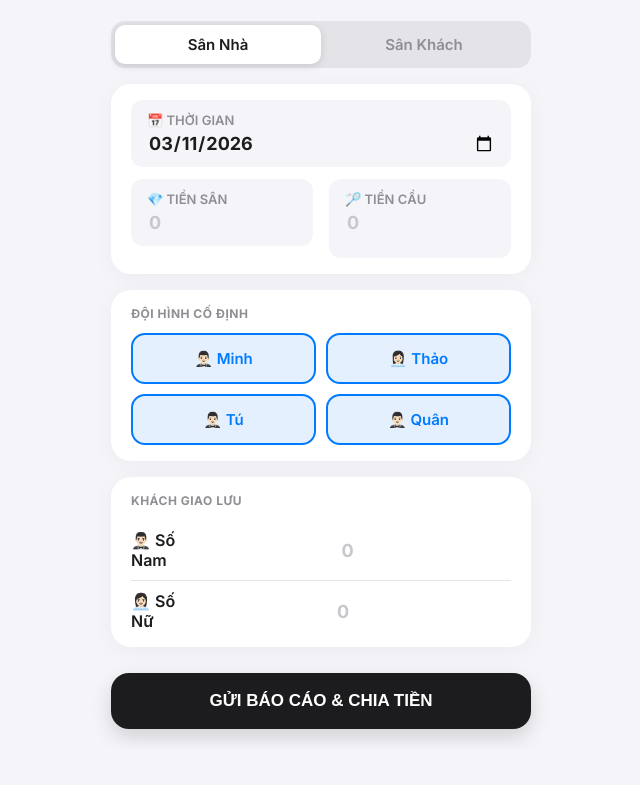
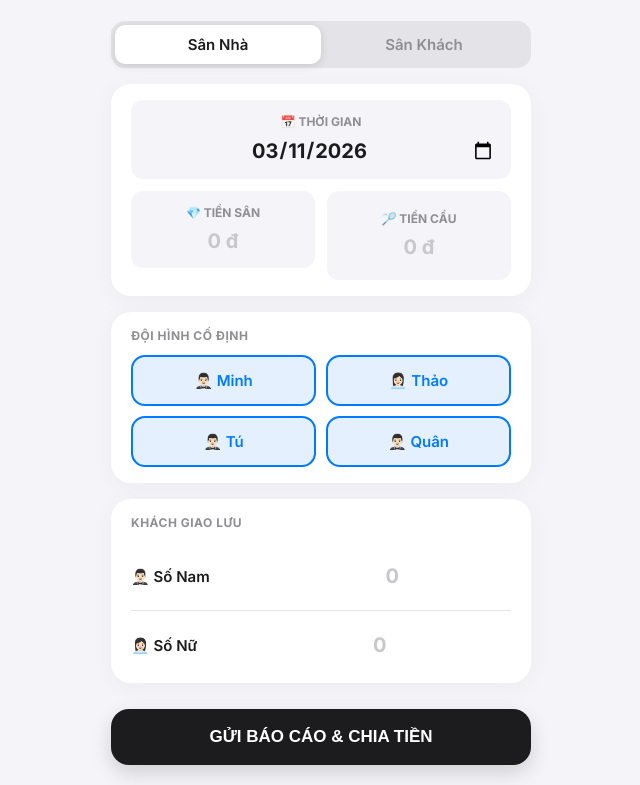
Before and after one commit to minhnb0503/quan-ly-cau-long, a plain HTML site: page index.html in a window 1280 px wide. Shown: the part 54-839 px from the top of the page, without its empty margins (319-959 px from the left). Before the commit the page ends 803 px from the top, so only its background shows below. Drawn offline with Linux system fonts and the light colour scheme.

Commit message:
Update index.html

```diff
--- a/index.html
+++ b/index.html
@@ -83,22 +83,34 @@
       color: var(--text-sub); margin-bottom: 12px; letter-spacing: 0.5px;
     }
 
-    .row { display: flex; gap: 16px; }
-    .col { flex: 1; }
+    /* CĂN CHỈNH ROW & COL CHO CÂN ĐỐI TUYỆT ĐỐI */
+    .row { display: flex; gap: 12px; align-items: stretch; }
+    .col { flex: 1 1 0; display: flex; flex-direction: column; }
 
-    /* INPUTS */
-    .input-wrapper { background: var(--bg); border-radius: 12px; padding: 12px 16px; margin-bottom: 12px;}
+    /* INPUTS CƠ BẢN ĐƯỢC CĂN GIỮA */
+    .input-wrapper {
+      background: var(--bg); border-radius: 12px; padding: 14px 16px; margin-bottom: 12px;
+      display: flex; flex-direction: column; justify-content: center; align-items: center;
+    }
     .input-wrapper:last-child { margin-bottom: 0; }
-    .input-wrapper label { display: block; font-size: 13px; font-weight: 600; color: var(--text-sub); margin-bottom: 4px; }
+    .input-wrapper label {
+      display: block; font-size: 12px; font-weight: 700; color: var(--text-sub);
+      margin-bottom: 8px; text-align: center; width: 100%;
+    }
 
     input[type="text"], input[type="number"], input[type="date"] {
       width: 100%; border: none; background: transparent; outline: none;
-      font-family: 'Inter', sans-serif; font-size: 18px; font-weight: 700; color: var(--primary);
+      font-family: 'Inter', sans-serif; font-size: 20px; font-weight: 700; color: var(--primary);
+      text-align: center; /* Đưa toàn bộ text vào giữa */
     }
+
     input[type="date"] { color: var(--text-main); }
+    /* Hack CSS cho bộ chọn ngày nằm giữa */
+    ::-webkit-datetime-edit-fields-wrapper { display: flex; justify-content: center; }
+
     input::placeholder { color: #C7C7CC; }
 
-    /* ĐỘI CỐ ĐỊNH - NÚT BẤM HIỆN ĐẠI MÀU SÁNG */
+    /* ĐỘI CỐ ĐỊNH */
     .team-grid { display: grid; grid-template-columns: 1fr 1fr; gap: 10px; }
     .player-btn {
       background: var(--bg); color: var(--text-sub); border: 2px solid transparent;
@@ -109,11 +121,24 @@
       background: var(--primary-light); color: var(--primary); border-color: var(--primary);
     }
 
-    /* GIAO LƯU INPUTS */
-    .gl-row { display: flex; justify-content: space-between; align-items: center; padding: 10px 0; border-bottom: 1px solid var(--border); }
+    /* GIAO LƯU INPUTS ĐƯỢC CĂN CHỈNH CHUẨN XÁC */
+    .gl-row {
+      display: flex; justify-content: space-between; align-items: center;
+      padding: 12px 0; border-bottom: 1px solid var(--border);
+      flex-wrap: nowrap; /* Ép không xuống dòng */
+    }
     .gl-row:last-child { border-bottom: none; padding-bottom: 0; }
-    .gl-label { font-size: 16px; font-weight: 600; display: flex; align-items: center; gap: 8px;}
-    .gl-input { background: var(--bg); border-radius: 10px; width: 60px; padding: 8px; text-align: center; font-size: 16px;}
+
+    .gl-label {
+      font-size: 15px; font-weight: 600; display: flex; align-items: center; gap: 8px;
+      white-space: nowrap; /* Khóa chữ không bị rớt dòng */
+      flex-shrink: 0;
+    }
+
+    .gl-input {
+      background: var(--bg); border-radius: 10px; width: 80px; padding: 10px;
+      text-align: center; font-size: 18px; font-weight: 700; margin: 0; flex-shrink: 0;
+    }
 
     /* NÚT CHỐT SỔ */
     .btn-submit {
@@ -126,7 +151,7 @@
     /* MODAL HÓA ĐƠN */
     .modal-overlay {
       position: fixed; top: 0; left: 0; right: 0; bottom: 0;
-      background: rgba(0,0,0,0.5); backdrop-filter: blur(5px);
+      background: rgba(0,0,0,0.5); backdrop-filter: blur(5px); -webkit-backdrop-filter: blur(5px);
       display: flex; justify-content: center; align-items: flex-end;
       opacity: 0; pointer-events: none; transition: 0.3s; z-index: 1000;
     }
@@ -172,11 +197,11 @@
       <div class="row">
         <div class="col input-wrapper">
           <label>💎 TIỀN SÂN</label>
-          <input type="text" id="tienSan" placeholder="0" inputmode="numeric" oninput="formatCurrency(this)">
+          <input type="text" id="tienSan" placeholder="0 đ" inputmode="numeric" oninput="formatCurrency(this)">
         </div>
         <div class="col input-wrapper">
           <label>🏸 TIỀN CẦU</label>
-          <input type="text" id="tienCau" placeholder="0" inputmode="numeric" oninput="formatCurrency(this)">
+          <input type="text" id="tienCau" placeholder="0 đ" inputmode="numeric" oninput="formatCurrency(this)">
         </div>
       </div>
     </div>
@@ -216,7 +241,7 @@
   </div>
 
   <script>
-    // LINK WEB APP V2.3 CỦA BẠN ĐÃ ĐƯỢC LẮP
+    // ĐÃ GẮN SẴN LINK WEB APP CHUẨN XÁC
     const APPS_SCRIPT_URL = "https://script.google.com/macros/s/AKfycbw2KNf2aWbSj4tZjku2qAZOcELjsmtD-oOTs_z0CSX-m6rTdM-f8ZTVJ-0hLbCYHnIsyA/exec";
 
     let currentMode = 'home';
@@ -228,7 +253,7 @@
         document.getElementById('dateInput').value = local.toISOString().split('T')[0];
     });
 
-    // CHUYỂN ĐỔI CHẾ ĐỘ SÂN NHÀ / SÂN KHÁCH MƯỢT MÀ
+    // CHUYỂN ĐỔI CHẾ ĐỘ SÂN NHÀ / SÂN KHÁCH
     function switchMode(mode) {
       currentMode = mode;
       let slider = document.getElementById('tabSlider');
@@ -240,12 +265,12 @@
       if (mode === 'home') {
         slider.style.transform = 'translateX(0)';
         tabHome.classList.add('active'); tabAway.classList.remove('active');
-        fixedTeamCard.style.display = 'block'; // Hiện đội cố định
+        fixedTeamCard.style.display = 'block';
         guestTitle.innerText = "Khách Giao Lưu";
       } else {
         slider.style.transform = 'translateX(100%)';
         tabAway.classList.add('active'); tabHome.classList.remove('active');
-        fixedTeamCard.style.display = 'none'; // Ẩn hoàn toàn đội cố định
+        fixedTeamCard.style.display = 'none';
         guestTitle.innerText = "Tổng Số Người Chơi (Chia đều, Nam +20k)";
       }
     }
```
